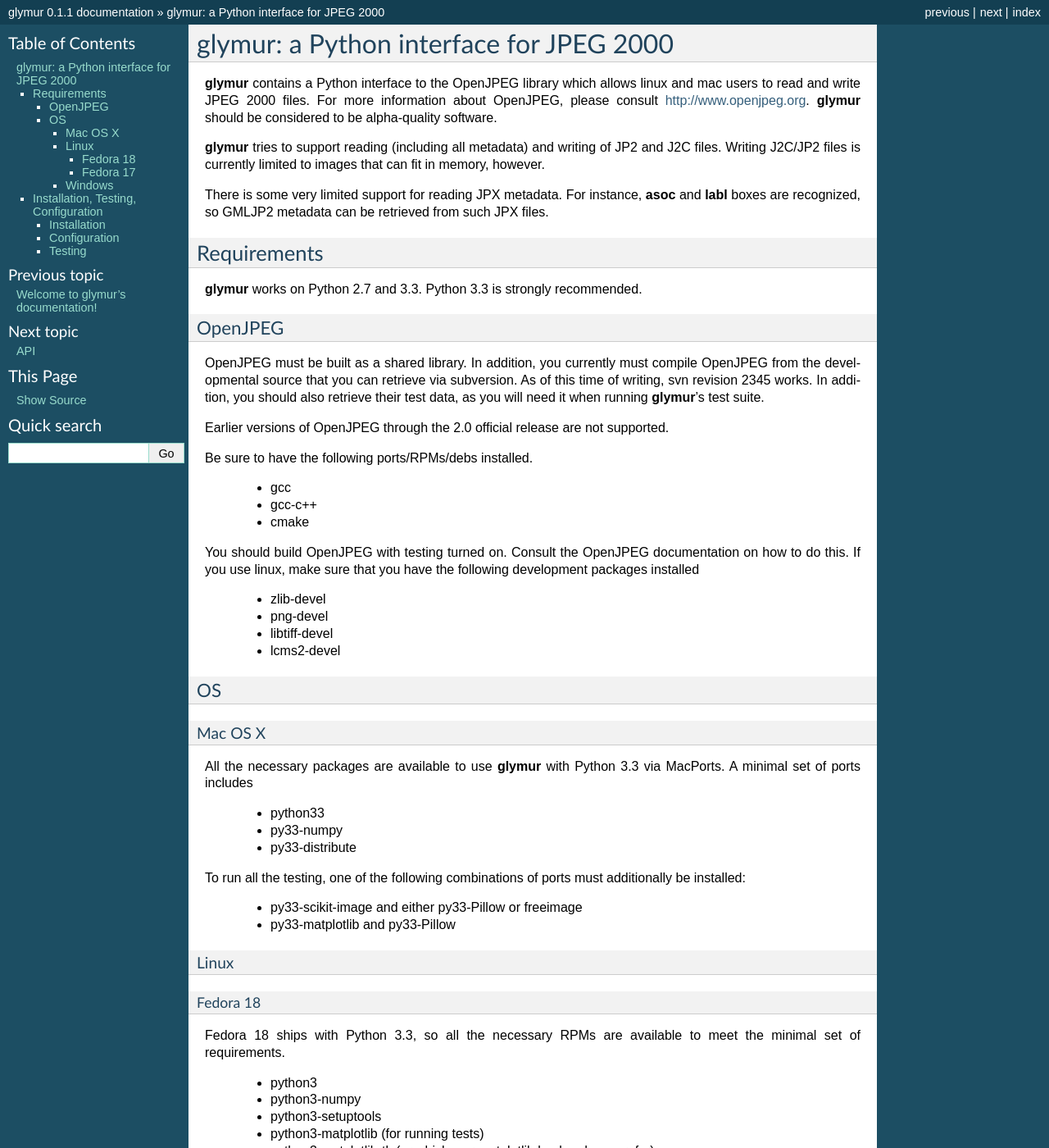
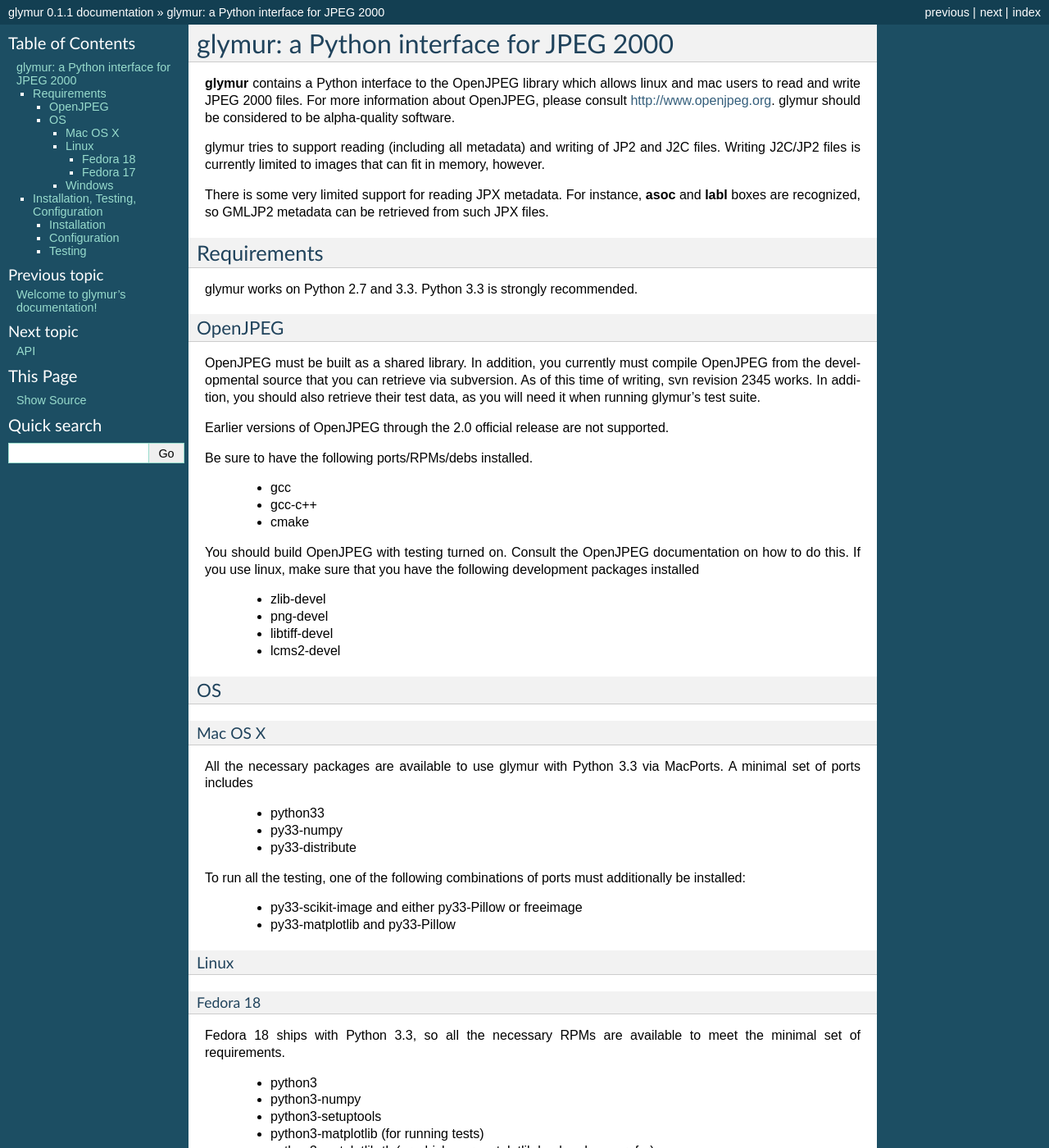
Before and after one commit to quintusdias/glymur, a Sphinx documentation site: the page built from docs/source/introduction.rst, in a window 1280 px wide and 1400 px high. Shown: the whole window at 82% size. Built offline with Sphinx 7.4.7, drawn with Linux system fonts in a browser that asks for light colours; some of the changed text lies outside the part shown.

```diff
--- a/docs/source/introduction.rst
+++ b/docs/source/introduction.rst
@@ -4,10 +4,10 @@ glymur: a Python interface for JPEG 2000
 
 **glymur** contains a Python interface to the OpenJPEG library
 which allows linux and mac users to read and write JPEG 2000 files.  For more
-information about OpenJPEG, please consult http://www.openjpeg.org.  **glymur**
+information about OpenJPEG, please consult http://www.openjpeg.org.  glymur
 should be considered to be alpha-quality software.
 
-**glymur** tries to support reading (including all metadata) and writing of
+glymur tries to support reading (including all metadata) and writing of
 JP2 and J2C files.  Writing J2C/JP2 files is currently limited to images that
 can fit in memory, however.
 
@@ -18,7 +18,7 @@ metadata can be retrieved from such JPX files.
 ------------
 Requirements
 ------------
-**glymur** works on Python 2.7 and 3.3.  Python 3.3 is strongly recommended.
+glymur works on Python 2.7 and 3.3.  Python 3.3 is strongly recommended.
 
 OpenJPEG
 ========
@@ -26,7 +26,7 @@ OpenJPEG must be built as a shared library.  In addition, you
 currently must compile OpenJPEG from the developmental source that
 you can retrieve via subversion.  As of this time of writing, svn
 revision 2345 works.  In addition, you should also retrieve their test data, as
-you will need it when running **glymur**'s test suite.
+you will need it when running glymur's test suite.
 
 Earlier versions of OpenJPEG through the 2.0 official release are not supported.
 
@@ -50,7 +50,7 @@ OS
 
 Mac OS X
 --------
-All the necessary packages are available to use **glymur** with Python 3.3 via
+All the necessary packages are available to use glymur with Python 3.3 via
 MacPorts.  A minimal set of ports includes
 
       * python33
@@ -105,7 +105,7 @@ Required RPMs include::
       * python-setuptools
       * numpy
 
-In addition, you must install **contextlib2** via pip.
+In addition, you must install contextlib2 via pip.
 
 A few tests still will not run, however, unless one of the following
 combinations of RPMs / Python packages is installed.
@@ -113,8 +113,8 @@ combinations of RPMs / Python packages is installed.
       * scikit-image and either Pillow or freeimage
       * matplotlib and Pillow
 
-**scikit-image** is not available in the Fedora 17 default repositories, but
-it may be installed via **pip**::
+scikit-image is not available in the Fedora 17 default repositories, but
+it may be installed via pip::
 
     $ yum install Cython       # pip needs this in order to compile scikit-image
     $ yum install python-devel # pip needs this in order to compile scikit-image
@@ -137,7 +137,7 @@ From this point forward, python3 will be referred to as just "python".
 Installation
 ============
 
-In addition to merely installing **glymur**, you should adjust your **$PATH**
+In addition to merely installing glymur, you should adjust your **$PATH**
 environment variable in order to be able to use the **jp2dump** script from
 the unix command line.
 
@@ -150,8 +150,8 @@ the unix command line.
 
 Configuration
 =============
-glymur uses **ctypes** (for the moment) to access the openjp2 library, and
-because **ctypes** access libraries in a platform-dependent manner, it is
+glymur uses ctypes (for the moment) to access the openjp2 library, and
+because ctypes access libraries in a platform-dependent manner, it is
 recommended that you create a configuration file to help glymur properly find
 the openjp2 library.  You may create the configuration file as follows::
 
```
Also changed, not shown: other parts of docs/source/introduction.rst (+3 -3 lines).
